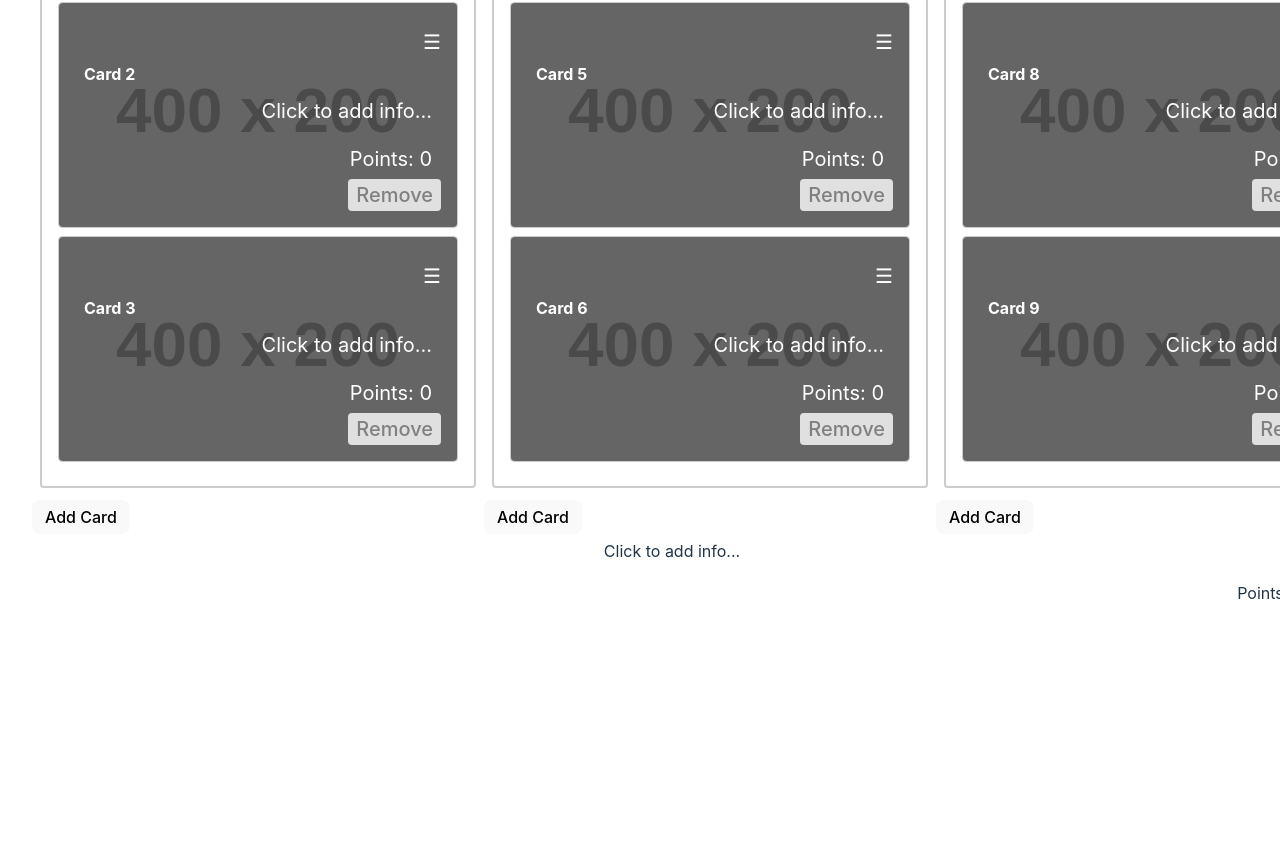
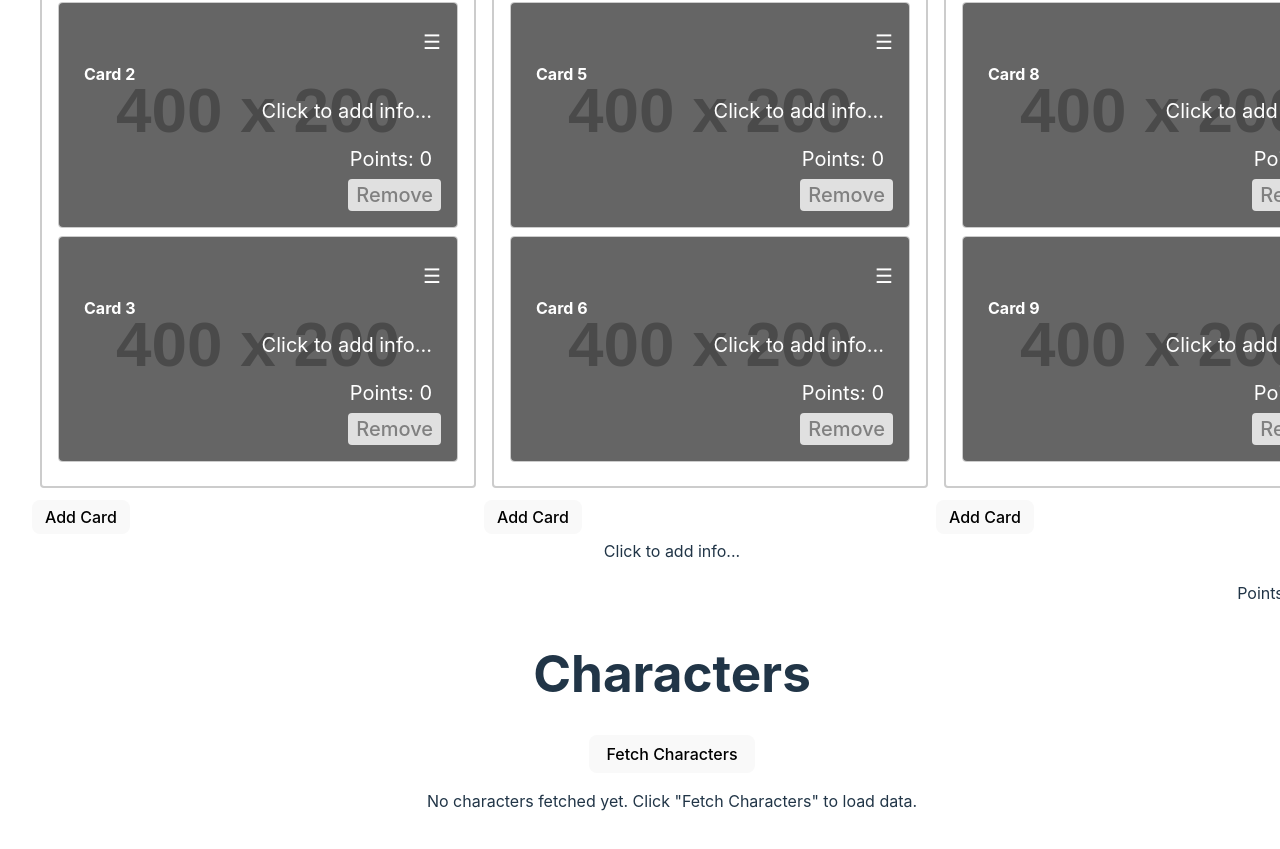
Before and after one commit to akoonth1/Draft_Cards, a React (Vite) app: page / in a window 1280 px wide. Shown: the part 558-1407 px from the top of the page. Before the commit the page ends 1200 px from the top, so only its background shows below. Built offline with nearby package versions, Linux system fonts and the light colour scheme.

Commit message:
added image grab and character names

```diff
--- a/package.json
+++ b/package.json
@@ -13,6 +13,7 @@
     "@dnd-kit/core": "^6.3.1",
     "@dnd-kit/sortable": "^10.0.0",
     "@dnd-kit/utilities": "^3.2.2",
+    "axios": "^1.7.9",
     "react": "^18.3.1",
     "react-dom": "^18.3.1"
   },
--- a/src/App.jsx
+++ b/src/App.jsx
@@ -4,6 +4,8 @@ import viteLogo from '/vite.svg'
 import Board from './components/Board'
 import './App.css'
 import FormInfo from './components/FormInfo'
+import { useDroppable } from '@dnd-kit/core'
+import GrabImage from './components/GrabImage'
 
 function App() {
   const [count, setCount] = useState(0)
@@ -15,6 +17,7 @@ function App() {
         <FormInfo />
       </div>
       <div>
+        <GrabImage />
        </div>
     </>
   )
--- a/src/Data/characters.mjs
+++ b/src/Data/characters.mjs
@@ -98,7 +98,7 @@ export default {
           "Bartolomeo",
           "Cavendish",
           "Sai",
-          "Leo",
+        //   "Leo",
           "Rebecca",
           "Kyros",
           "Rayleigh, Silvers"
--- a/src/components/Board.jsx
+++ b/src/components/Board.jsx
@@ -12,6 +12,8 @@ import { sortableKeyboardCoordinates } from "@dnd-kit/sortable";
 import Column from "./Column";
 import Card from "./Card";
 import { useState } from "react";
+import { CSS } from "@dnd-kit/utilities";
+import GrabImage from './GrabImage';
 
 export default function Board() {
   const [columns, setColumns] = useState([
--- /dev/null
+++ b/src/components/GrabImage.jsx
@@ -0,0 +1,103 @@
+import React, { useState } from 'react';
+import axios from 'axios';
+import characterData from '../Data/characters.mjs';
+
+export default function GrabImage() {
+
+  const normalizeName = (name) => {
+    return name.replace(/[^a-zA-Z0-9 ]/g, '').toLowerCase().trim();
+  };
+
+  const [availableCharacters, setAvailableCharacters] = useState([]);
+  const [loading, setLoading] = useState(false);
+  const [error, setError] = useState(null);
+
+  const allCharacterNames = [
+    ...characterData.characters[0].straw_hat_crew,
+    // ...characterData.characters[0].emperors_and_their_crews,
+    // ...characterData.characters[0].marines_and_world_government,
+    // ...characterData.characters[0].warlords_former_and_current,
+    // ...characterData.characters[0].revolutionary_army,
+    // ...characterData.characters[0].major_allies,
+    // ...characterData.characters[0].significant_antagonists,
+    // ...characterData.characters[0].wano_characters,
+    // ...characterData.characters[0].other_important_characters,
+    // ...characterData.characters[0].baroque_works,
+    // ...characterData.characters[0].the_giants
+  ].map(normalizeName);
+
+  const fetchCharacters = async () => {
+    setLoading(true);
+    setError(null);
+    try {
+      const response = await axios.get('https://api.jikan.moe/v4/anime/21/characters');
+      const filteredCharacters = response.data.data.filter((character) => {
+        const characterName = normalizeName(character.character.name);
+        return allCharacterNames.includes(characterName);
+      });
+
+      // Transform filteredCharacters to include only name, image_url, and mal_id
+      const processedCharacters = filteredCharacters.map((character) => ({
+        name: character.character.name,
+        image_url:character.character.images?.jpg?.image_url || null,
+        mal_id: character.character.mal_id,
+      }));
+
+      setAvailableCharacters(processedCharacters);
+      console.log('Processed Characters:', processedCharacters);
+    } catch (error) {
+      console.error('Error fetching characters:', error);
+      setError('Failed to fetch characters. Please try again later.');
+    } finally {
+      setLoading(false);
+    }
+  };
+
+  return (
+    <div>
+      <h1>Characters</h1>
+      <button onClick={fetchCharacters} disabled={loading} style={{ padding: '8px 16px', cursor: 'pointer' }}>
+        {loading ? 'Fetching...' : 'Fetch Characters'}
+      </button>
+      {error && <p style={{ color: 'red' }}>{error}</p>}
+      {availableCharacters.length > 0 ? (
+        <ul style={{ listStyleType: 'none', padding: 0 }}>
+          {availableCharacters.map((character) => (
+            <li key={character.mal_id} style={{ marginBottom: '16px', display: 'flex', alignItems: 'center' }}>
+              {character.image_url ? (
+                <img
+                  src={character.image_url}
+                  alt={character.name}
+                  style={{ width: '100px', height: 'auto', borderRadius: '8px', marginRight: '16px' }}
+                />
+              ) : (
+                <div
+                  style={{
+                    width: '100px',
+                    height: '150px',
+                    backgroundColor: '#ccc',
+                    display: 'flex',
+                    alignItems: 'center',
+                    justifyContent: 'center',
+                    borderRadius: '8px',
+                    marginRight: '16px',
+                    color: '#fff',
+                    fontSize: '14px'
+                  }}
+                >
+                  No Image Available
+                </div>
+              )}
+              <div>
+                <h2 style={{ margin: '0 0 8px 0' }}>{character.name}</h2>
+                <p><strong>MAL ID:</strong> {character.mal_id}</p>
+              </div>
+            </li>
+          ))}
+        </ul>
+      ) : (
+        !loading && <p>No characters fetched yet. Click "Fetch Characters" to load data.</p>
+      )}
+    </div>
+  );
+}
```
Also changed, not shown: 1 other file (tests, documents, lock files or other folders).
